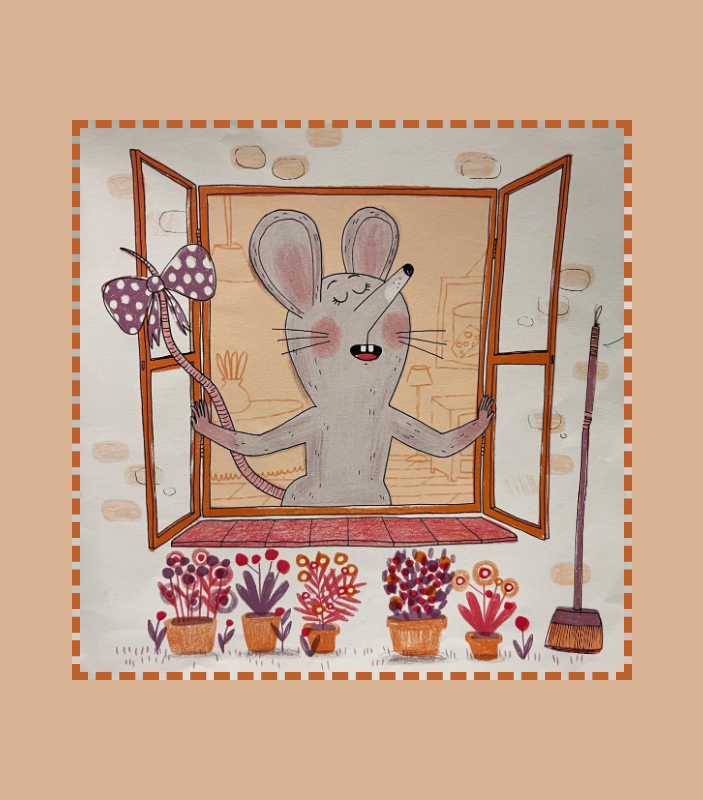
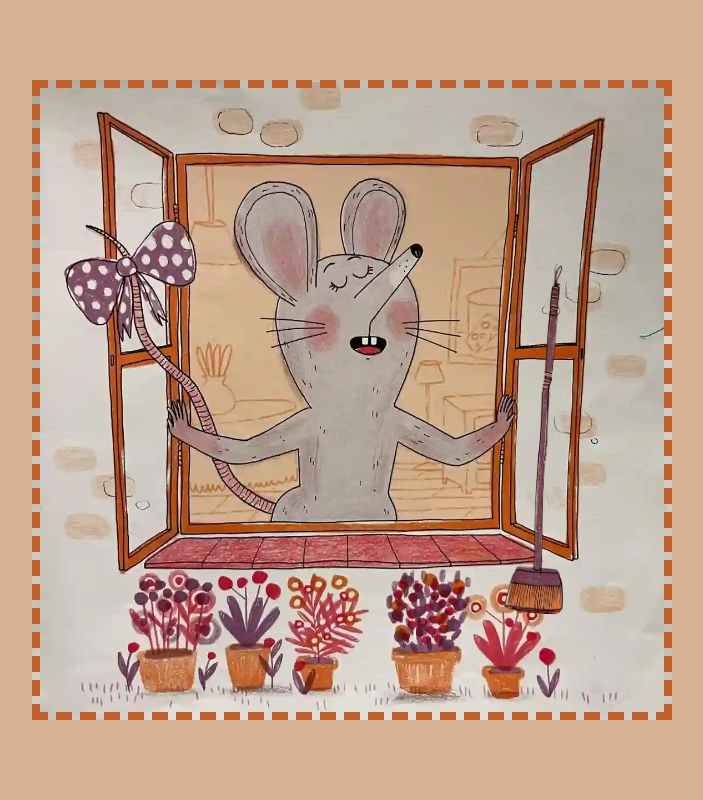
Before and after one commit to ZilongZhan/React-LaRateta, a React (Vite) app: page / in a window 1280 px wide. Shown: the top 800 px of the page, without its empty margins (288-991 px from the left). Built offline with nearby package versions, Linux system fonts and the light colour scheme.

Commit message:
feat: optimize images using webp

```diff
--- a/src/components/FindItemGame/FindItemGame.css
+++ b/src/components/FindItemGame/FindItemGame.css
@@ -2,8 +2,8 @@
   background-position: center;
   background-size: cover;
   border: 8px dashed #be602c;
-  height: 70vh;
-  width: 70vh;
+  height: 40rem;
+  width: 40rem;
   position: absolute;
 }
 
--- a/src/components/FindItemGame/Level.jsx
+++ b/src/components/FindItemGame/Level.jsx
@@ -24,12 +24,13 @@ export const Level = ({ level, handleChangeLevel, isComplete }) => {
   }
 
   //TODO: no styles inline
+  //TODO: optimize images as webp usin squoosh
   return (
     <>
       <style>
         {`
           .level-background {
-            background-image: url("../assets/finditemgame/images/level-${level}.jpg");
+            background-image: url("../assets/finditemgame/images/level-${level}.webp");
           }
         `}
       </style>
```
Also changed, not shown: assets/finditemgame/images/level-1.jpg (deleted), assets/finditemgame/images/level-1.webp (added).
